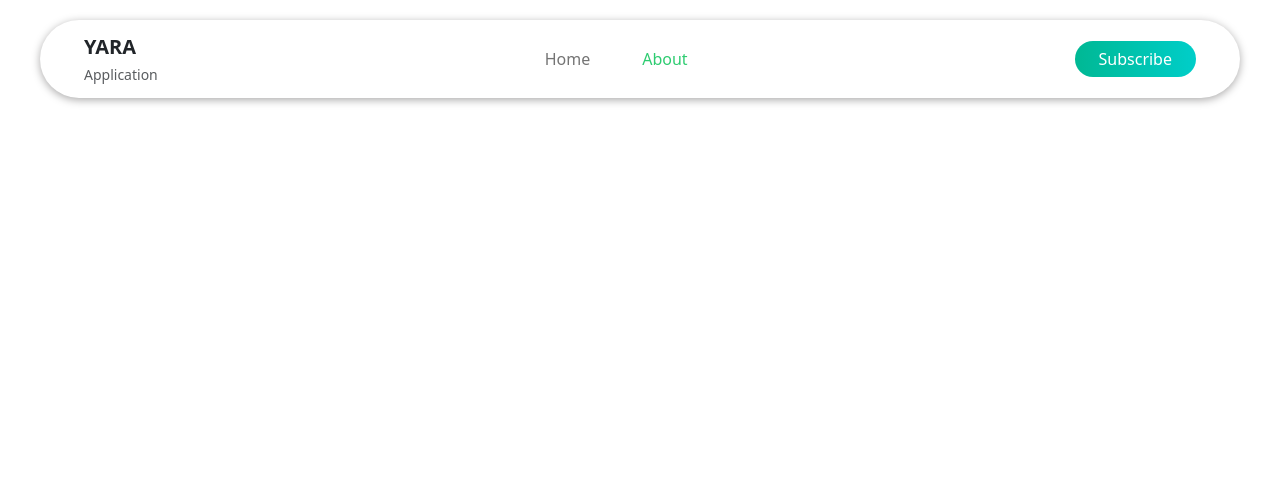
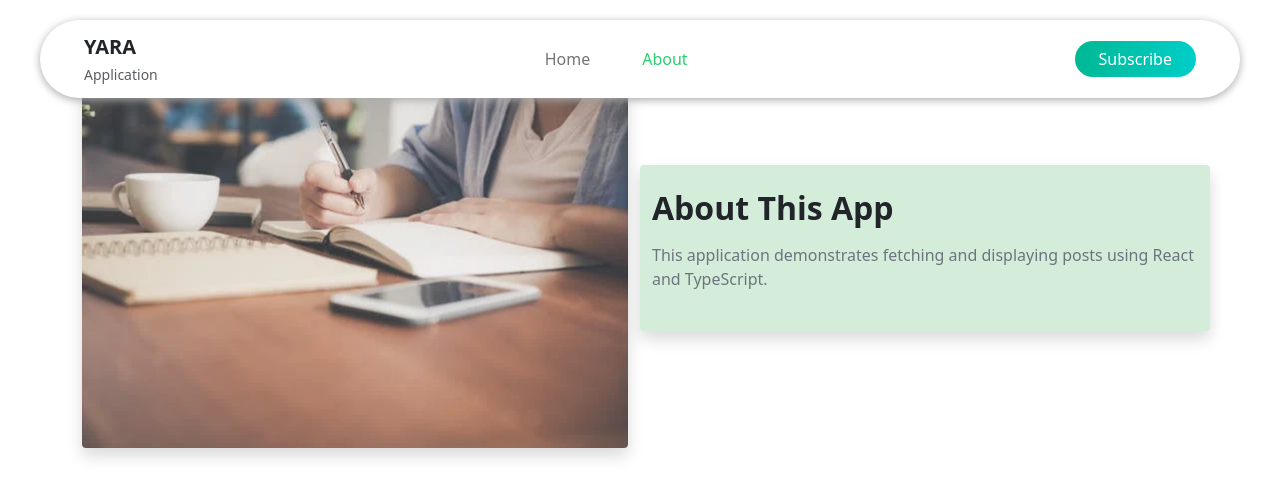
Before and after one commit to isharanilangani/yara_assignment, a React (Create React App) app in the folder frontend-project/: page /about in a window 1280 px wide. Shown: the top 498 px of the page. Built offline with nearby package versions, Linux system fonts and the light colour scheme.

Commit message:
style:add style for about page

```diff
--- a/frontend-project/src/pages/About.tsx
+++ b/frontend-project/src/pages/About.tsx
@@ -1,10 +1,22 @@
 const About: React.FC = () => {
-    return (
-      <div className="container mt-4">
-        <h2>About This App</h2>
-        <p>This application demonstrates fetching and displaying posts using React and TypeScript.</p>
+  return (
+    <div className="container mt-5">
+      <div className="row align-items-center">
+        {/* Background image section */}
+        <div className="col-md-6 text-center mb-4 mb-md-0">
+            <div className="post-image w-100"></div>
+          </div>
+
+        {/* Text content section */}
+        <div className="col-md-6 post-details">
+          <h2 className="fw-bold text-dark">About This App</h2>
+          <p className="text-secondary mt-3">
+            This application demonstrates fetching and displaying posts using React and TypeScript.
+          </p>
+        </div>
       </div>
-    );
-  };
+    </div>
+  );
+};
 
-  export default About;
+export default About;
```
